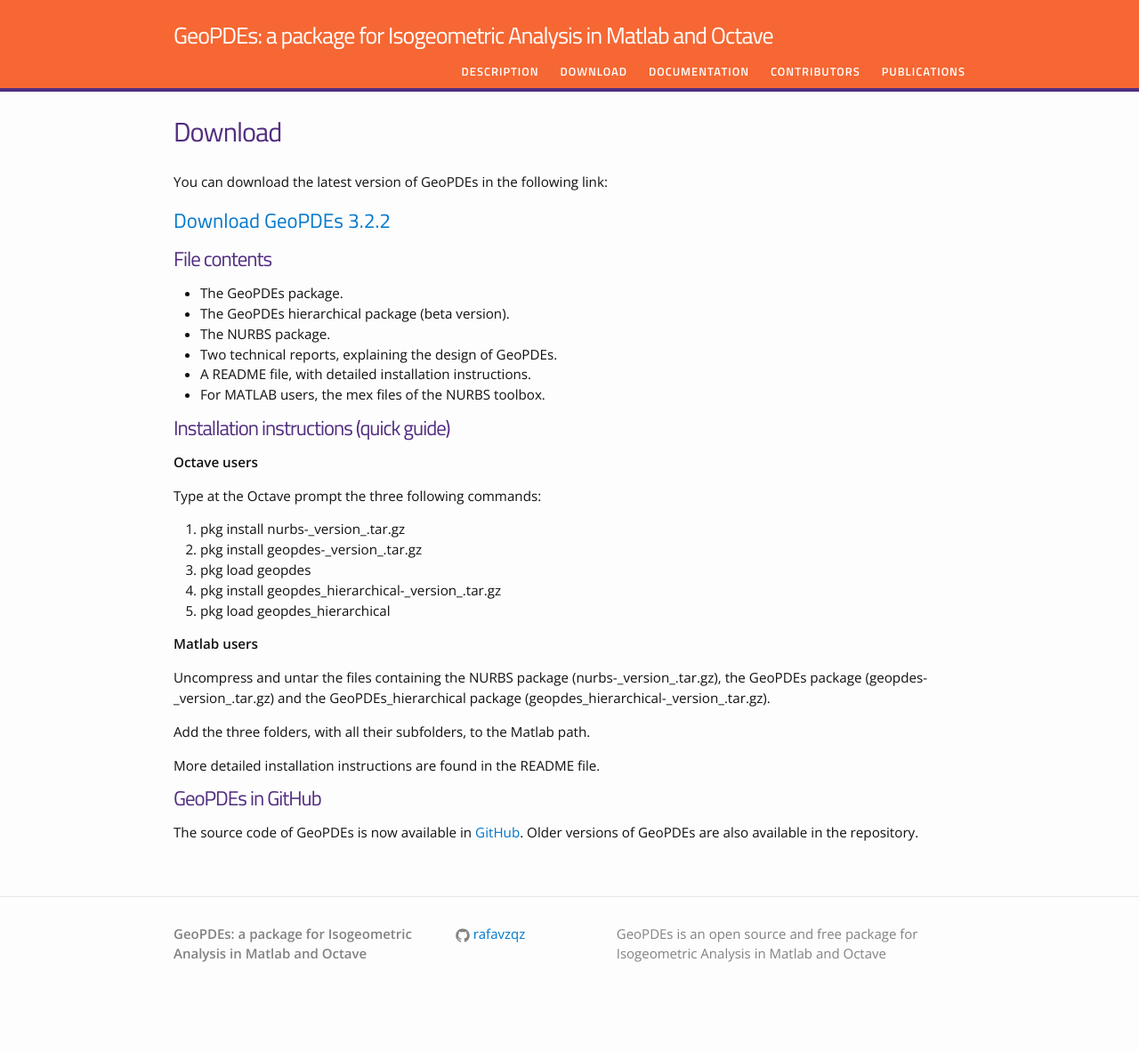
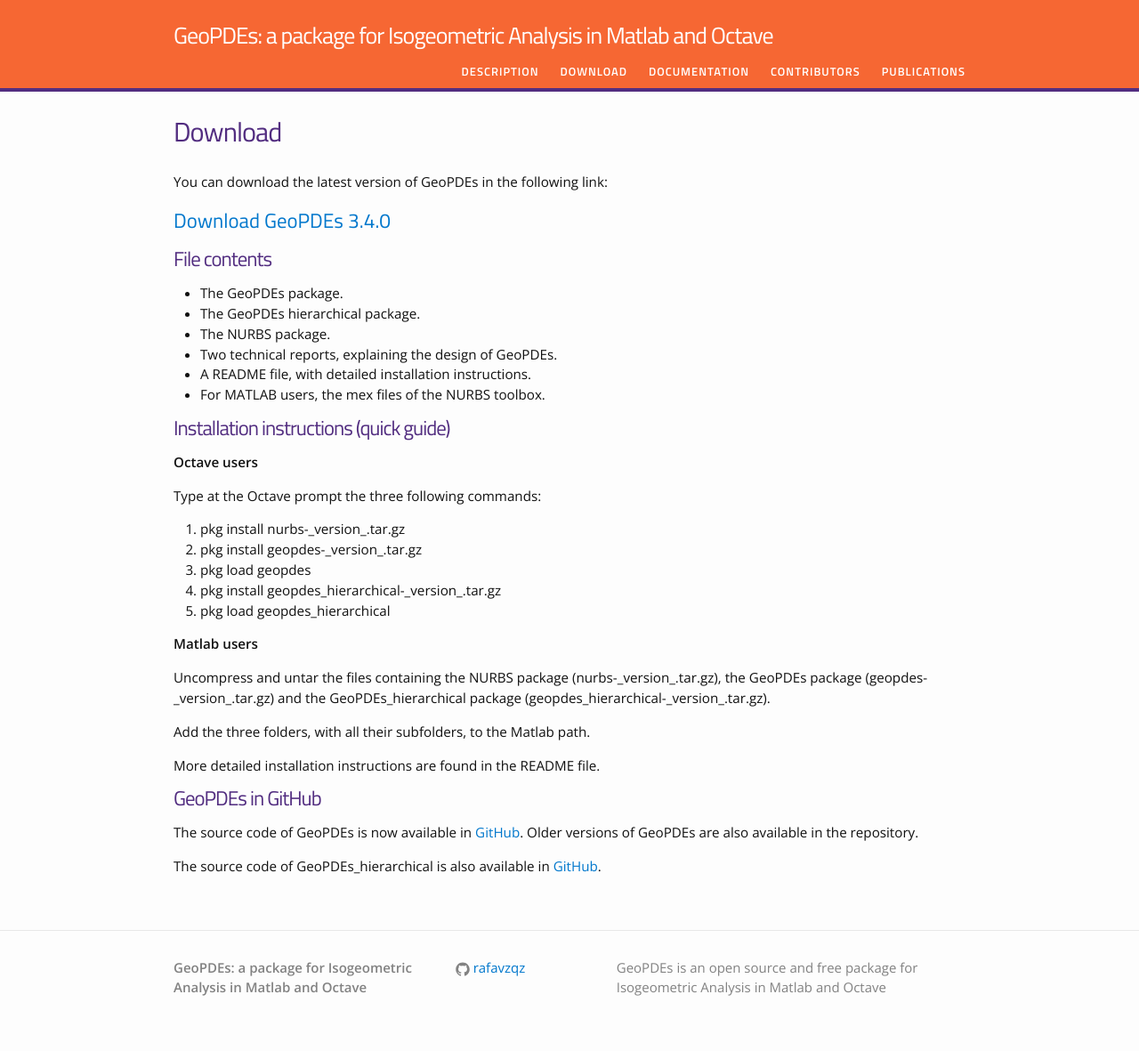
Before and after one commit to rafavzqz/geopdes, a Jekyll site: the page built from download.md, in a window 1280 px wide. Shown: the whole page at 89% size. Built offline with Jekyll 4.4.1, drawn with Linux system fonts in a browser that asks for light colours; before the commit the page ends 1143 px from its top, so only the background shows below that.

Commit message:
Updating information

```diff
--- a/download.md
+++ b/download.md
@@ -6,12 +6,12 @@
 
 You can download the latest version of GeoPDEs in the following link:
 
-## [Download GeoPDEs 3.2.2](https://github.com/rafavzqz/geopdes/releases/download/release_3.2.2/GeoPDEs-full.tar.gz)
+## [Download GeoPDEs 3.4.0](https://github.com/rafavzqz/geopdes/releases/download/release_3.4.0/GeoPDEs-full.tar.gz)
 
 # File contents
 
 * The GeoPDEs package.
-* The GeoPDEs hierarchical package (beta version).
+* The GeoPDEs hierarchical package.
 * The NURBS package.
 * Two technical reports, explaining the design of GeoPDEs.
 * A README file, with detailed installation instructions.
@@ -40,3 +40,5 @@
 # GeoPDEs in GitHub
 
 The source code of GeoPDEs is now available in [GitHub](https://github.com/rafavzqz/geopdes). Older versions of GeoPDEs are also available in the repository.
+
+The source code of GeoPDEs_hierarchical is also available in [GitHub](https://github.com/rafavzqz/geopdes_hierarchical).
```
